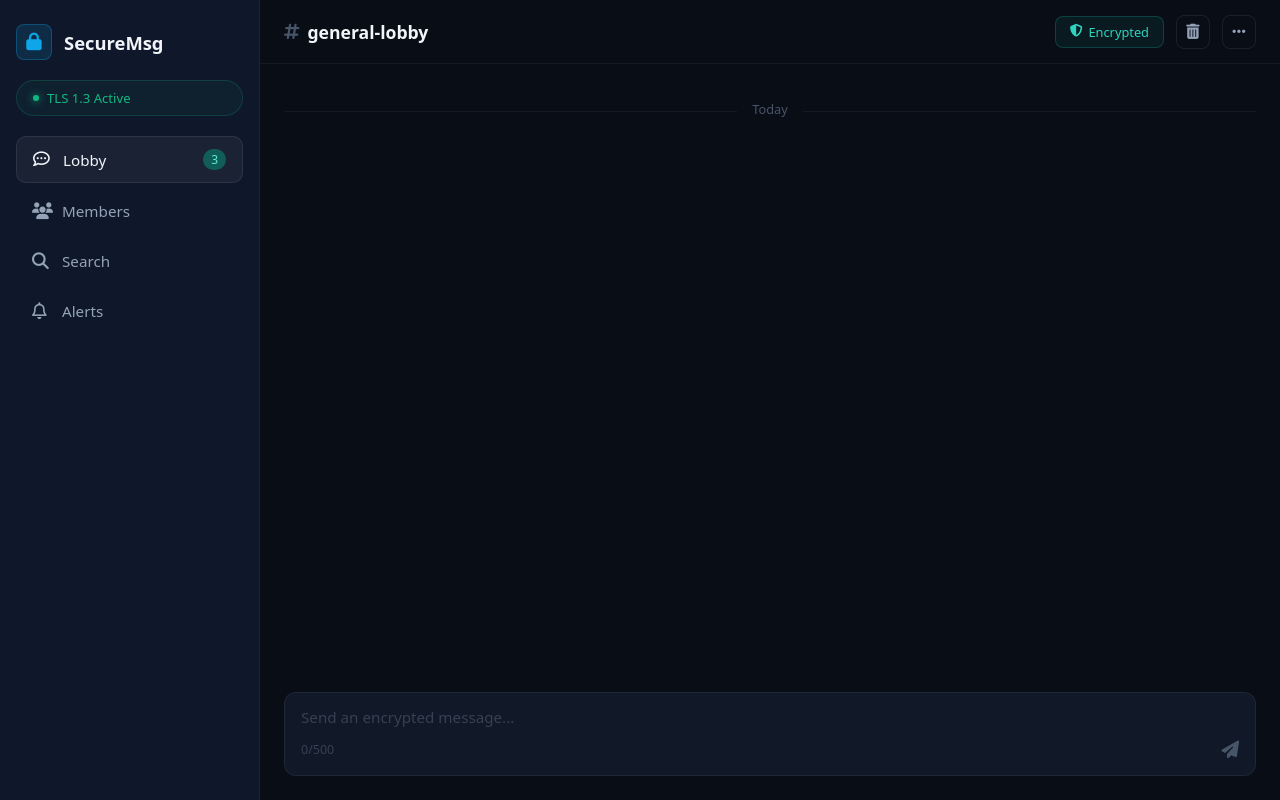
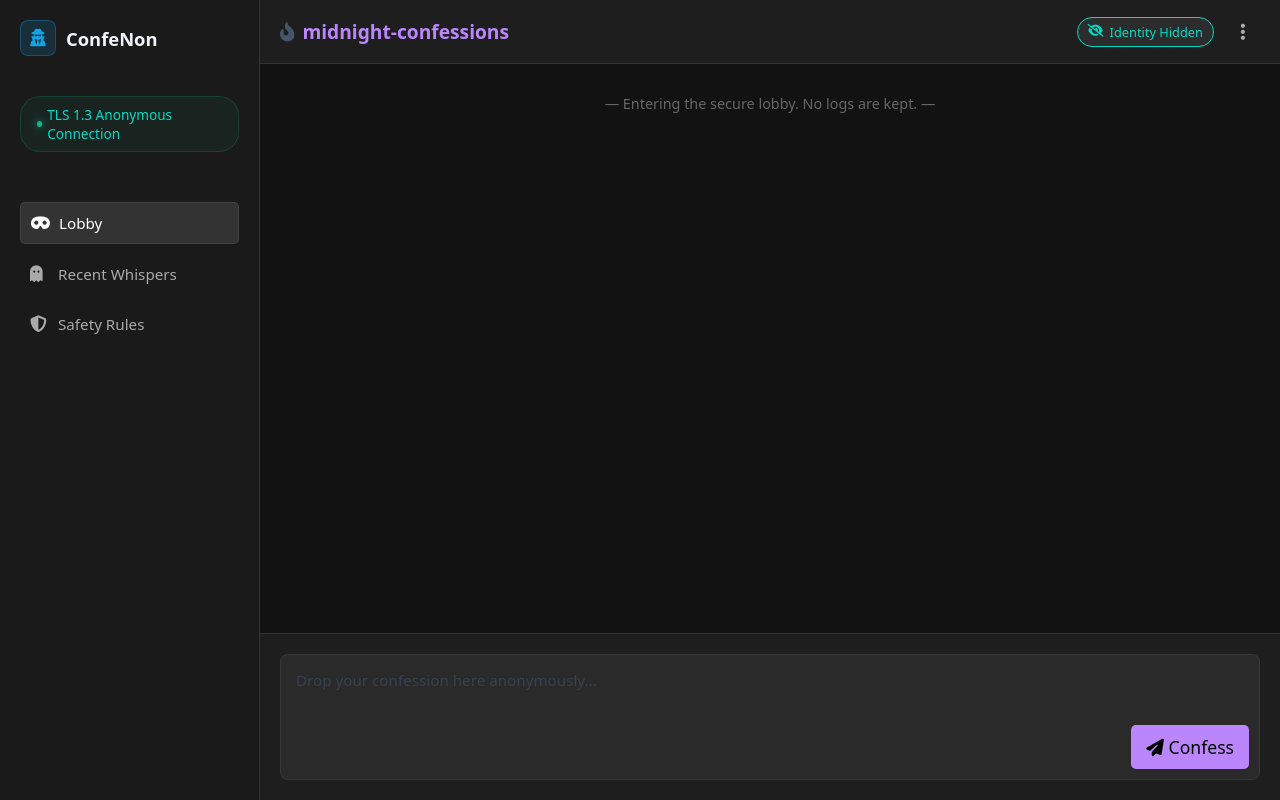
Before and after one commit to NotHriz/tls-secure-messaging-app, a Flask app: page / in a window 1280 px wide. Run offline with Flask 3, Linux system fonts and the light colour scheme; data that the repository does not hold is empty; parts of the project's set-up code (start-up, migrations or seed data) failed here and were passed over.

Commit message:
edit-frontend

```diff
--- a/app/templates/index.html
+++ b/app/templates/index.html
@@ -3,9 +3,50 @@
 <head>
     <meta charset="UTF-8">
     <meta name="viewport" content="width=device-width, initial-scale=1.0">
-    <title>SecureMsg Lobby</title>
+    <title>ConfeNon - The Secret Lobby</title>
+    <!-- Keeping your original stylesheet link just in case -->
     <link rel="stylesheet" href="{{ url_for('static', filename='style.css') }}">
     <link rel="stylesheet" href="https://cdnjs.cloudflare.com/ajax/libs/font-awesome/6.4.0/css/all.min.css">
+    <style>
+        /* Dark, mysterious theme for the Confession Lobby */
+        body {
+            background-color: #121212;
+            color: #e0e0e0;
+            font-family: 'Segoe UI', Tahoma, Geneva, Verdana, sans-serif;
+            margin: 0;
+            height: 100vh;
+            display: flex;
+        }
+        .app-container { display: flex; width: 100%; height: 100%; }
+        .sidebar { background-color: #1a1a1a; width: 260px; padding: 20px; border-right: 1px solid #333; }
+        .sidebar-brand { display: flex; align-items: center; gap: 10px; color: #bb86fc; margin-bottom: 20px;}
+        .crypto-status { font-size: 0.85em; color: #03dac6; margin-bottom: 30px; display: flex; align-items: center; gap: 5px;}
+        .dot { height: 8px; width: 8px; background-color: #03dac6; border-radius: 50%; display: inline-block; box-shadow: 0 0 5px #03dac6;}
+        .sidebar-menu { display: flex; flex-direction: column; gap: 10px; }
+        .menu-item { color: #aaa; text-decoration: none; padding: 10px; border-radius: 5px; display: flex; align-items: center; gap: 10px; }
+        .menu-item:hover, .menu-item.active { background-color: #333; color: #fff; }
+        .main-chat { flex-grow: 1; display: flex; flex-direction: column; background-color: #121212; }
+        .chat-header { padding: 20px; background-color: #1e1e1e; border-bottom: 1px solid #333; display: flex; justify-content: space-between; align-items: center; }
+        .channel-title { color: #bb86fc; font-weight: bold; font-size: 1.2em; }
+        .secure-tag { background: #2c2c2c; padding: 5px 10px; border-radius: 15px; font-size: 0.8em; color: #03dac6; border: 1px solid #03dac6; }
+        .chat-feed { flex-grow: 1; padding: 20px; overflow-y: auto; display: flex; flex-direction: column; gap: 15px; }
+        .msg-row { display: flex; gap: 15px; margin-bottom: 15px; }
+        .msg-row.outgoing { flex-direction: row-reverse; }
+        .avatar { width: 40px; height: 40px; border-radius: 50%; display: flex; align-items: center; justify-content: center; font-weight: bold; background-color: #333; }
+        .user-y { background-color: #bb86fc; color: #000; }
+        .user-a { background-color: #444; color: #fff; }
+        .msg-block { max-width: 70%; }
+        .msg-meta { font-size: 0.8em; color: #888; margin-bottom: 5px; display: flex; gap: 10px; }
+        .msg-row.outgoing .msg-meta { justify-content: flex-end; }
+        .msg-bubble { padding: 12px 16px; border-radius: 8px; background-color: #2a2a2a; color: #e0e0e0; line-height: 1.4; border: 1px solid #444; }
+        .msg-row.outgoing .msg-bubble { background-color: #311b5e; border: 1px solid #bb86fc; }
+        .chat-footer { padding: 20px; background-color: #1e1e1e; border-top: 1px solid #333; }
+        .input-container { display: flex; gap: 10px; background-color: #2a2a2a; padding: 10px; border-radius: 8px; align-items: flex-end; }
+        textarea { flex-grow: 1; background: transparent; border: none; color: #fff; resize: none; outline: none; font-family: inherit; padding: 5px; }
+        .send-btn { background-color: #bb86fc; color: #000; border: none; padding: 10px 15px; border-radius: 5px; cursor: pointer; transition: 0.2s; }
+        .send-btn:hover { background-color: #9965f4; }
+        .icon-btn { background: none; border: none; color: #aaa; cursor: pointer; font-size: 1.2em; }
+    </style>
 </head>
 <body>
 
@@ -13,28 +54,24 @@
         <aside class="sidebar">
             <div class="sidebar-brand">
                 <div class="brand-icon">
-                    <i class="fa-solid fa-lock"></i>
+                    <i class="fa-solid fa-user-secret"></i>
                 </div>
-                <h2>SecureMsg</h2>
+                <h2>ConfeNon</h2>
             </div>
 
-            <div class="crypto-status">
-                <span class="dot"></span> TLS 1.3 Active
+            <div class="crypto-status" title="Your identity is protected">
+                <span class="dot"></span> TLS 1.3 Anonymous Connection
             </div>
 
             <nav class="sidebar-menu">
                 <a href="#" class="menu-item active">
-                    <i class="fa-regular fa-comment-dots"></i> Lobby
-                    <span class="badge">3</span>
+                    <i class="fa-solid fa-mask"></i> Lobby
                 </a>
                 <a href="#" class="menu-item">
-                    <i class="fa-solid fa-users"></i> Members
+                    <i class="fa-solid fa-ghost"></i> Recent Whispers
                 </a>
                 <a href="#" class="menu-item">
-                    <i class="fa-solid fa-magnifying-glass"></i> Search
-                </a>
-                <a href="#" class="menu-item">
-                    <i class="fa-regular fa-bell"></i> Alerts
+                    <i class="fa-solid fa-shield-halved"></i> Safety Rules
                 </a>
             </nav>
         </aside>
@@ -42,29 +79,29 @@
         <main class="main-chat">
             <header class="chat-header">
                 <div class="channel-title">
-                    <i class="fa-solid fa-hashtag"></i> general-lobby
+                    <i class="fa-solid fa-fire-flame-curved"></i> midnight-confessions
                 </div>
                 <div class="header-actions">
-                    <span class="secure-tag"><i class="fa-solid fa-shield-halved"></i> Encrypted</span>
-                    <button class="icon-btn"><i class="fa-solid fa-trash-can"></i></button>
-                    <button class="icon-btn"><i class="fa-solid fa-ellipsis"></i></button>
+                    <span class="secure-tag"><i class="fa-solid fa-eye-slash"></i> Identity Hidden</span>
+                    <button class="icon-btn"><i class="fa-solid fa-ellipsis-vertical"></i></button>
                 </div>
             </header>
 
             <section class="chat-feed" id="chatFeed">
-                <div class="date-divider"><span>Today</span></div>
-
+                <div style="text-align: center; color: #666; font-size: 0.9em; margin: 10px 0;">
+                    <span>— Entering the secure lobby. No logs are kept. —</span>
+                </div>
                 <div id="msgList" class="message-list">
+                    <!-- Messages will appear here -->
                 </div>
             </section>
 
             <footer class="chat-footer">
                 <div class="input-container">
-                    <textarea id="msgInput" placeholder="Send an encrypted message..." rows="1"></textarea>
-                    <div class="input-actions">
-                        <span class="char-count">0/500</span>
+                    <textarea id="msgInput" placeholder="Drop your confession here anonymously..." rows="2"></textarea>
+                    <div class="input-actions" style="display: flex; align-items: center; gap: 15px;">
                         <button id="sendBtn" class="send-btn">
-                            <i class="fa-solid fa-paper-plane"></i>
+                            <i class="fa-solid fa-paper-plane"></i> Confess
                         </button>
                     </div>
                 </div>
@@ -78,10 +115,10 @@
         const msgList = document.getElementById('msgList');
         const chatFeed = document.getElementById('chatFeed');
 
-        // 1. Assign a unique, persistent name to this device/tab if it doesn't have one
+        // 1. Assign a unique, persistent "Anonymous" name
         if (!localStorage.getItem('chatUsername')) {
             const randomID = Math.floor(1000 + Math.random() * 9000);
-            localStorage.setItem('chatUsername', `User_${randomID}`);
+            localStorage.setItem('chatUsername', `Ghost_${randomID}`);
         }
         const myUsername = localStorage.getItem('chatUsername');
 
@@ -90,11 +127,9 @@
             if (!text) return;
 
             msgInput.value = '';
-
-            // Optimistic UI update using our actual device name
             appendLocalMessage(text);
 
-            // 2. Send BOTH the text and our unique username to the server
+            // Send to server
             await fetch('/send', {
                 method: 'POST',
                 headers: {'Content-Type': 'application/json'},
@@ -109,13 +144,12 @@
 
         function appendLocalMessage(text) {
             const time = new Date().toLocaleTimeString([], { hour: '2-digit', minute: '2-digit' });
-            const initial = myUsername.split('_')[1]?.charAt(0) || 'Y';
 
             const msgHtml = `
                 <div class="msg-row outgoing">
-                    <div class="avatar user-y">${initial}</div>
+                    <div class="avatar user-y"><i class="fa-solid fa-user-ninja"></i></div>
                     <div class="msg-block">
-                        <div class="msg-meta"><span class="username">You (${myUsername})</span> <span class="time">${time}</span></div>
+                        <div class="msg-meta"><span class="time">${time}</span> <span class="username">You (${myUsername})</span></div>
                         <div class="msg-bubble">${text}</div>
                     </div>
                 </div>`;
@@ -130,33 +164,24 @@
                    const time = new Date().toLocaleTimeString([], { hour: '2-digit', minute: '2-digit' });
 
                    msgList.innerHTML = data.map((msg) => {
-                        let senderName = 'Anonymous';
+                       let senderName = 'Unknown';
                        let messageText = '';
 
-                        // Robust check: Is the message an object format or a raw string?
                        if (msg && typeof msg === 'object') {
-                            senderName = msg.username || 'Anonymous';
+                           senderName = msg.username || 'Unknown';
                            messageText = msg.text || '';
                        } else if (typeof msg === 'string') {
-                            // Fallback for your app factory's default historical data
-                            senderName = 'SystemUser';
+                           senderName = 'System';
                            messageText = msg;
                        }
 
                        const isYou = senderName === myUsername;
                        const displayName = isYou ? `You (${senderName})` : senderName;
-
-                        // Extract a single letter safely for the avatar bubble
-                        let initial = '?';
-                        if (senderName.includes('_')) {
-                            initial = senderName.split('_')[1]?.charAt(0) || '?';
-                        } else {
-                            initial = senderName.charAt(0).toUpperCase();
-                        }
+                       const icon = isYou ? '<i class="fa-solid fa-user-ninja"></i>' : '<i class="fa-solid fa-mask"></i>';
 
                        return `
                            <div class="msg-row ${isYou ? 'outgoing' : 'incoming'}">
-                                <div class="avatar ${isYou ? 'user-y' : 'user-a'}">${initial}</div>
+                               <div class="avatar ${isYou ? 'user-y' : 'user-a'}">${icon}</div>
                                <div class="msg-block">
                                    <div class="msg-meta">
                                        <span class="username">${displayName}</span>
```
Lines whose indentation alone changed are shown as unchanged.
